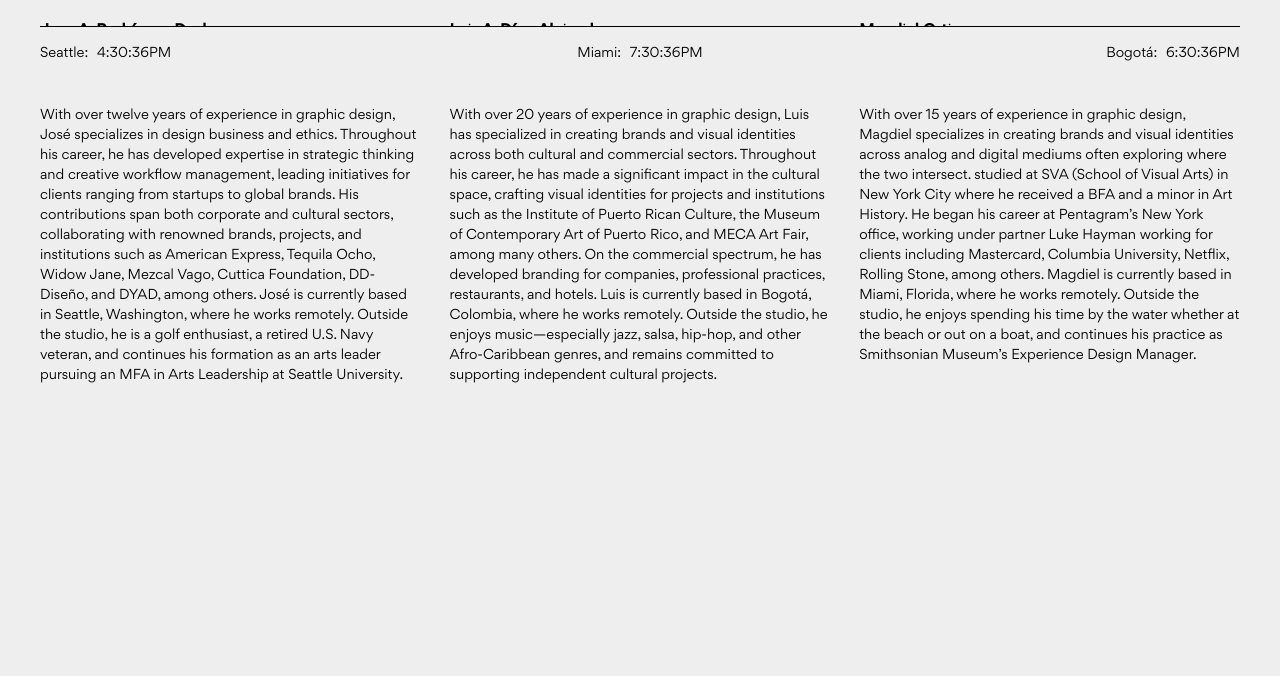
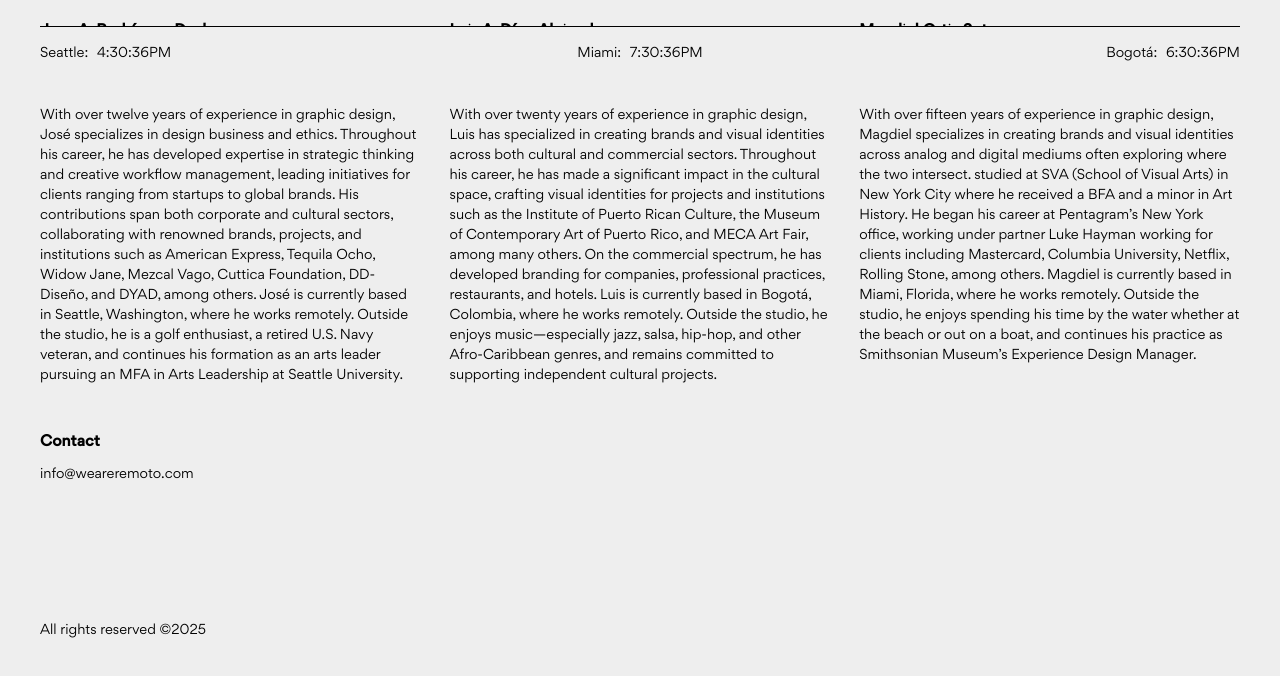
Before and after one commit to magdielortiz/Remoto., a plain HTML site: page about.html in a window 1280 px wide. Shown: the part 720-1396 px from the top of the page. Before the commit the page ends 1269 px from the top, so only its background shows below. Drawn offline with Linux system fonts and the light colour scheme.

Commit message:
Updated CSS
About page

```diff
--- a/about.html
+++ b/about.html
@@ -49,7 +49,7 @@
           </figure>
           <div class="partner-header">
             <h3 class="partner-name">Jose A. Rodríguez Dushesne</h3>
-            <p class="partner-title">Founder &amp; Managing Partner</p>
+            <p class="partner-title">Managing Partner &amp; Executive Director</p>
             <p class="partner-location">Seattle, Washington</p>
           </div>
           <p class="partner-bio">
@@ -68,7 +68,7 @@
             <p class="partner-location">Bogotá, Colombia</p>
           </div>
           <p class="partner-bio">
-            With over 20 years of experience in graphic design, Luis has specialized in creating brands and visual identities across both cultural and commercial sectors. Throughout his career, he has made a significant impact in the cultural space, crafting visual identities for projects and institutions such as the Institute of Puerto Rican Culture, the Museum of Contemporary Art of Puerto Rico, and MECA Art Fair, among many others. On the commercial spectrum, he has developed branding for companies, professional practices, restaurants, and hotels. Luis is currently based in Bogotá, Colombia, where he works remotely. Outside the studio, he enjoys music—especially jazz, salsa, hip-hop, and other Afro-Caribbean genres, and remains committed to supporting independent cultural projects.
+            With over twenty years of experience in graphic design, Luis has specialized in creating brands and visual identities across both cultural and commercial sectors. Throughout his career, he has made a significant impact in the cultural space, crafting visual identities for projects and institutions such as the Institute of Puerto Rican Culture, the Museum of Contemporary Art of Puerto Rico, and MECA Art Fair, among many others. On the commercial spectrum, he has developed branding for companies, professional practices, restaurants, and hotels. Luis is currently based in Bogotá, Colombia, where he works remotely. Outside the studio, he enjoys music—especially jazz, salsa, hip-hop, and other Afro-Caribbean genres, and remains committed to supporting independent cultural projects.
           </p>
         </article>
 
@@ -78,16 +78,23 @@
             <img src="Images/Profile-Magdi.jpg" alt="Portrait of Magdiel Ortiz" loading="lazy" />
           </figure>
           <div class="partner-header">
-            <h3 class="partner-name">Magdiel Ortiz</h3>
+            <h3 class="partner-name">Magdiel Ortiz Soto</h3>
             <p class="partner-title">Partner &amp; Design Director</p>
             <p class="partner-location">Miami, Florida</p>
           </div>
           <p class="partner-bio">
-            With over 15  years of experience in graphic design, Magdiel specializes in creating brands and visual identities across analog and digital mediums often exploring where the two intersect. studied at SVA (School of Visual Arts) in New York City where he received a BFA and a minor in Art History. He began his career at Pentagram’s New York office, working under partner Luke Hayman working for clients including Mastercard, Columbia University, Netflix, Rolling Stone, among others. Magdiel is currently based in Miami, Florida, where he works remotely. Outside the studio, he enjoys spending his time by the water whether at the beach or out on a boat, and continues his practice as Smithsonian Museum’s Experience Design Manager.
+            With over fifteen years of experience in graphic design, Magdiel specializes in creating brands and visual identities across analog and digital mediums often exploring where the two intersect. studied at SVA (School of Visual Arts) in New York City where he received a BFA and a minor in Art History. He began his career at Pentagram’s New York office, working under partner Luke Hayman working for clients including Mastercard, Columbia University, Netflix, Rolling Stone, among others. Magdiel is currently based in Miami, Florida, where he works remotely. Outside the studio, he enjoys spending his time by the water whether at the beach or out on a boat, and continues his practice as Smithsonian Museum’s Experience Design Manager.
           </p>
         </article>
       </div>
+      <div class="contact">
+        <h2 id="partners-title" class="about-subtitle">Contact</h2>
+        <p>info@weareremoto.com</p>
+      </div>
     </section>
+    <p class="copyright">
+      All rights reserved &copy;2025
+    </p>
   </main>
 
   <!-- Sticky footer clocks (same as homepage) -->
--- a/style.css
+++ b/style.css
@@ -295,6 +295,8 @@
    }
    .client-list li { break-inside: avoid; line-height: 1.5; }
 
+   .contact { margin-top: 50px; }
+
    /* =====================================================
       RESPONSIVE DESIGN
       ===================================================== */
```
Also changed, not shown: Projects/Mastercard.html (+1 -1 lines), 1 other file.
